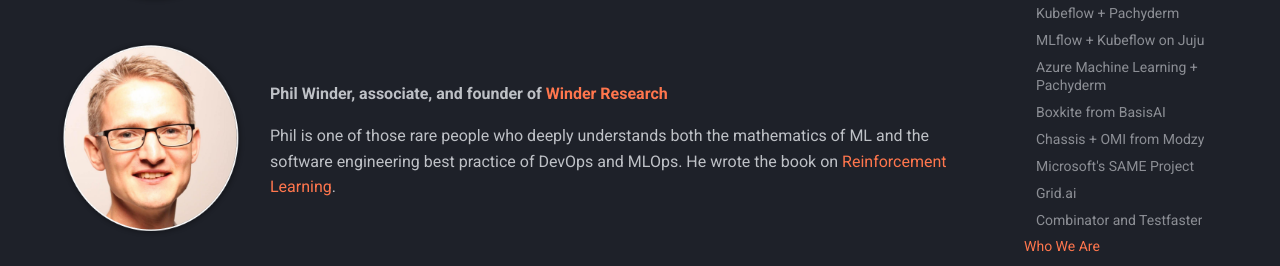
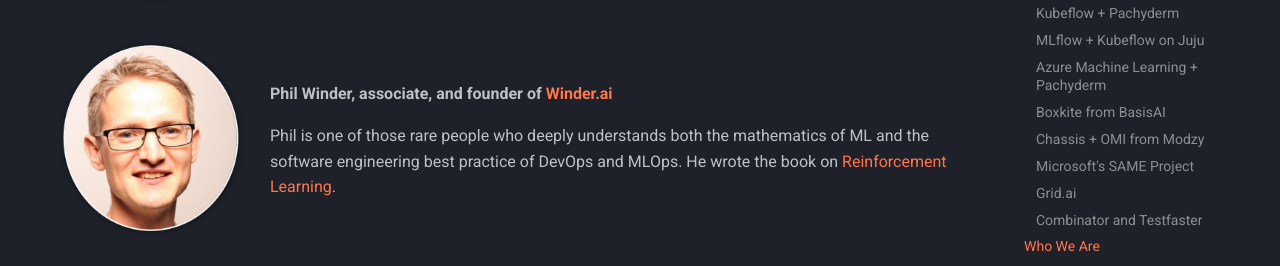
Before and after one commit to mlopsworks/mlops.consulting, an MkDocs documentation site: the page built from docs/index.md, in a window 1280 px wide and 900 px high, scrolled down 3632 px. Shown: the part 176-442 px from the top of the window. Built offline with MkDocs 1.6.1 and Material for MkDocs 9.7.7, drawn with Linux system fonts in a browser that asks for light colours.

Commit message:
Update index.md

```diff
--- a/docs/index.md
+++ b/docs/index.md
@@ -147,7 +147,7 @@ He was Kubernetes SIG lead for cluster-lifecycle, creating [kubeadm](https://kub
 
 <br />
 
-**Phil Winder, associate, and founder of [Winder Research](https://winderresearch.com/)**
+**Phil Winder, associate, and founder of [Winder.ai](https://winder.ai/)**
 
 Phil is one of those rare people who deeply understands both the mathematics of ML and the software engineering best practice of DevOps and MLOps.
 He wrote the book on [Reinforcement Learning](https://rl-book.com/).
```
